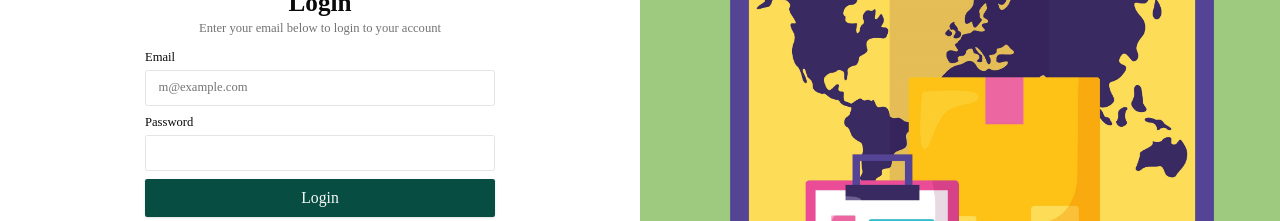
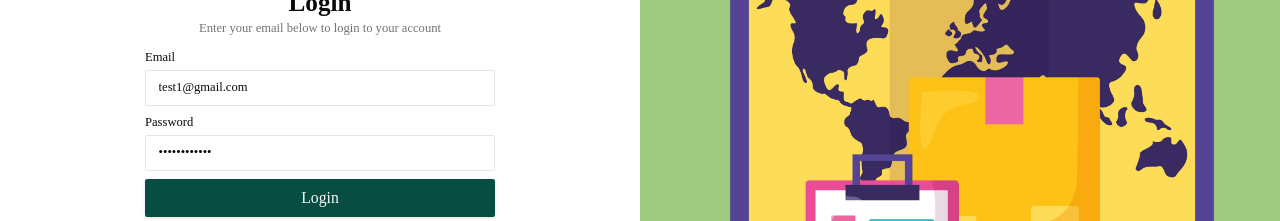
Before and after one commit to Aryan09121/Autoexport, a React (Vite) app in the folder client/: page /login in a window 1280 px wide. Shown: the part 202-423 px from the top of the page. Built offline with nearby package versions, Linux system fonts and the light colour scheme.

Commit message:
updated dummy password

```diff
--- a/client/src/pages/Login.jsx
+++ b/client/src/pages/Login.jsx
@@ -7,8 +7,8 @@ import loginimg from "@/assets/images/login.jpg";
 import { useNavigate } from "react-router-dom";
 
 export function Login() {
-	const [username, setUsername] = useState("");
-	const [password, setPassword] = useState("");
+	const [username, setUsername] = useState("test1@gmail.com");
+	const [password, setPassword] = useState("password@123");
 	const [loading, setLoading] = useState(false);
 	const [error, setError] = useState("");
 	const navigate = useNavigate();
```
